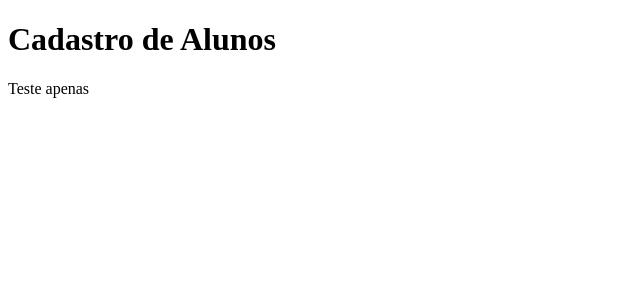
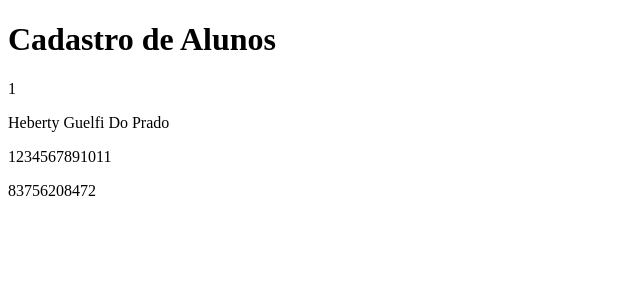
Before and after one commit to Heberty123/EWEB_Cadastro_Alunos, an Angular app: page / in a window 1280 px wide. Shown: the top 300 px of the page, without its empty margins (0-640 px from the left). Built offline with nearby package versions, Linux system fonts and the light colour scheme.

Commit message:
interface Aluno was created

```diff
--- /dev/null
+++ b/src/app/aluno.ts
@@ -0,0 +1,6 @@
+export interface Aluno {
+    id: number,
+    name: string,
+    ra: number,
+    cpf: string
+}
--- a/src/app/alunos/alunos.component.html
+++ b/src/app/alunos/alunos.component.html
@@ -1,8 +1,10 @@
 <div>
     <h1>Cadastro de Alunos</h1>
 
-    <p>Teste apenas</p>
-
+    <p>{{aluno.id}}</p>
+    <p>{{aluno.name}}</p>
+    <p>{{aluno.ra}}</p>
+    <p>{{aluno.cpf}}</p>
 
 
 </div>
--- a/src/app/alunos/alunos.component.ts
+++ b/src/app/alunos/alunos.component.ts
@@ -1,4 +1,5 @@
 import { Component, OnInit } from '@angular/core';
+import { Aluno } from '../aluno';
 
 @Component({
     selector: 'app-alunos',
@@ -7,6 +8,15 @@ import { Component, OnInit } from '@angular/core';
 })
 export class AlunosComponent implements OnInit {
 
+
+    aluno: Aluno = {
+        id: 1,
+        name: 'Heberty Guelfi Do Prado',
+        ra: 1234567891011,
+        cpf: "83756208472"
+    }
+
+
     constructor() {}
 
     ngOnInit(): void {
```
